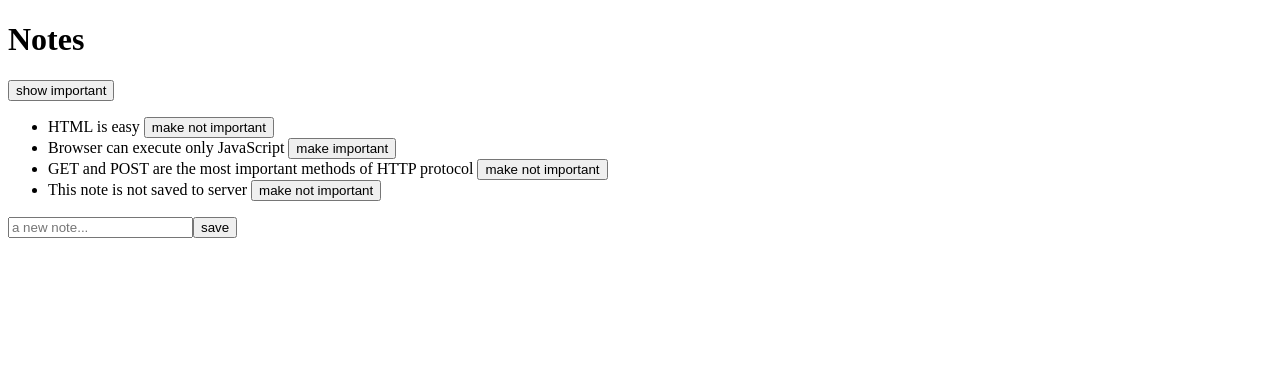
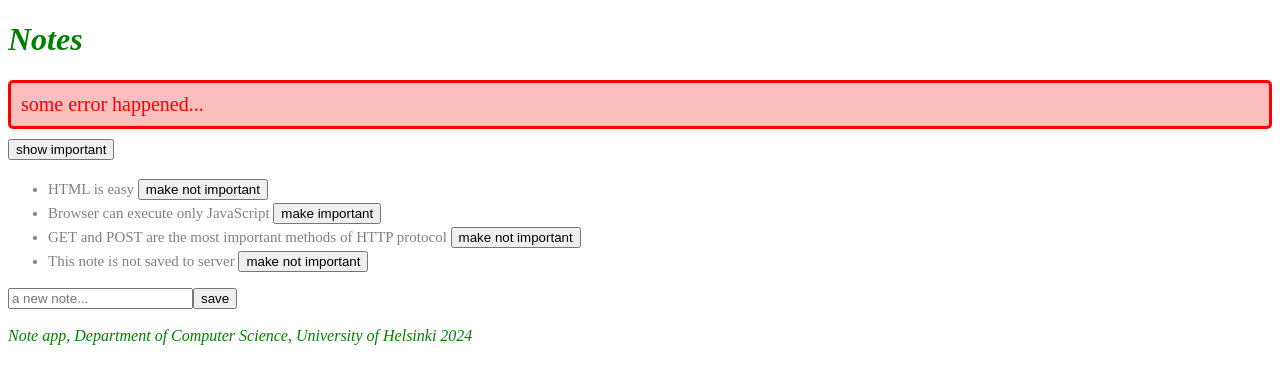
Before and after one commit to architkakkar/fullstack-open, a React (Vite) app in the folder playground/: page / in a window 1280 px wide. Shown: the top 384 px of the page. Built offline with nearby package versions, Linux system fonts and the light colour scheme; data requests are answered from the project's data file.

Commit message:
part 2e note taking app practice exercises completed.

```diff
--- a/playground/package.json
+++ b/playground/package.json
@@ -8,7 +8,7 @@
     "build": "vite build",
     "lint": "eslint .",
     "preview": "vite preview",
-    "server": "json-server -p3001 --watch db.json"
+    "server": "json-server -p3000 --watch db.json"
   },
   "dependencies": {
     "axios": "^1.7.9",
--- a/playground/src/App.jsx
+++ b/playground/src/App.jsx
@@ -2,11 +2,14 @@
 import noteService from "./services/notes";
 
 import Note from "./components/Note";
+import Notification from "./components/Notification";
+import Footer from "./components/Footer";
 
 const App = () => {
   const [notes, setNotes] = useState([]);
   const [newNote, setNewNote] = useState("");
   const [showAll, setShowAll] = useState(true);
+  const [errorMessage, setErrorMessage] = useState("some error happened...");
 
   useEffect(() => {
     noteService.getAll().then((initialNotes) => {
@@ -44,7 +47,12 @@
         setNotes(notes.map((note) => (note.id === id ? returnedNote : note)));
       })
       .catch(() => {
-        alert(`the note '${note.content}' was already deleted from server`);
+        setErrorMessage(
+          `Note '${note.content}' was already removed from server`
+        );
+        setTimeout(() => {
+          setErrorMessage(null);
+        }, 5000);
         setNotes(notes.filter((n) => n.id !== id));
       });
   };
@@ -52,6 +60,7 @@
   return (
     <div>
       <h1>Notes</h1>
+      <Notification message={errorMessage} />
       <div>
         <button onClick={() => setShowAll(!showAll)}>
           show {showAll ? "important" : "all"}
@@ -75,6 +84,7 @@
         />
         <button type="submit">save</button>
       </form>
+      <Footer />
     </div>
   );
 };
--- /dev/null
+++ b/playground/src/components/Footer.jsx
@@ -0,0 +1,18 @@
+const Footer = () => {
+  const footerStyle = {
+    color: "green",
+    fontStyle: "italic",
+    fontSize: 16,
+  };
+  return (
+    <div style={footerStyle}>
+      <br />
+      <em>
+        Note app, Department of Computer Science, University of Helsinki{" "}
+        {new Date().getFullYear()}
+      </em>
+    </div>
+  );
+};
+
+export default Footer;
--- a/playground/src/components/Note.jsx
+++ b/playground/src/components/Note.jsx
@@ -4,9 +4,8 @@
   const label = note.important ? "make not important" : "make important";
 
   return (
-    <li>
-      {note.content}{" "}
-      <button onClick={toggleImportance}>{label}</button>
+    <li className="note">
+      {note.content} <button onClick={toggleImportance}>{label}</button>
     </li>
   );
 };
--- /dev/null
+++ b/playground/src/components/Notification.jsx
@@ -0,0 +1,15 @@
+import PropTypes from "prop-types";
+
+const Notification = ({ message }) => {
+  if (message === null) {
+    return null;
+  }
+
+  return <div className="error">{message}</div>;
+};
+
+Notification.propTypes = {
+  message: PropTypes.string,
+};
+
+export default Notification;
--- /dev/null
+++ b/playground/src/index.css
@@ -0,0 +1,20 @@
+h1 {
+  color: green;
+  font-style: italic;
+}
+
+.note {
+  color: grey;
+  padding-top: 3px;
+  font-size: 15px;
+}
+
+.error {
+  color: red;
+  background: rgb(251, 190, 190);
+  font-size: 20px;
+  border-style: solid;
+  border-radius: 5px;
+  padding: 10px;
+  margin-bottom: 10px;
+}
--- a/playground/src/main.jsx
+++ b/playground/src/main.jsx
@@ -1,4 +1,6 @@
 import ReactDOM from "react-dom/client";
 import App from "./App";
 
+import './index.css'
+
 ReactDOM.createRoot(document.getElementById("root")).render(<App />);
--- a/playground/src/services/notes.js
+++ b/playground/src/services/notes.js
@@ -1,5 +1,5 @@
 import axios from "axios";
-const baseUrl = "http://localhost:3001/notes";
+const baseUrl = "http://localhost:3000/notes";
 
 const getAll = () => {
   const request = axios.get(baseUrl)
```
